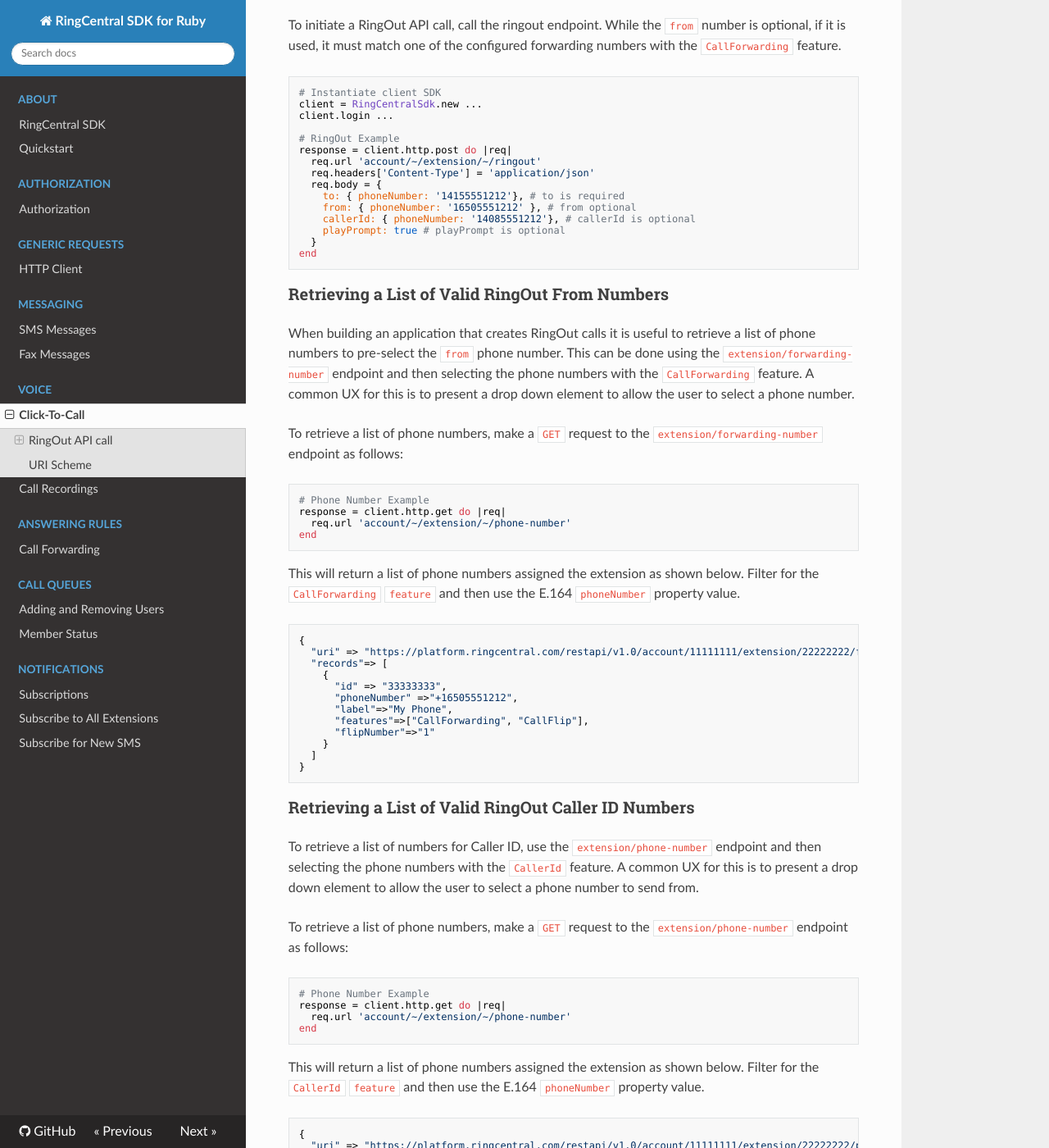
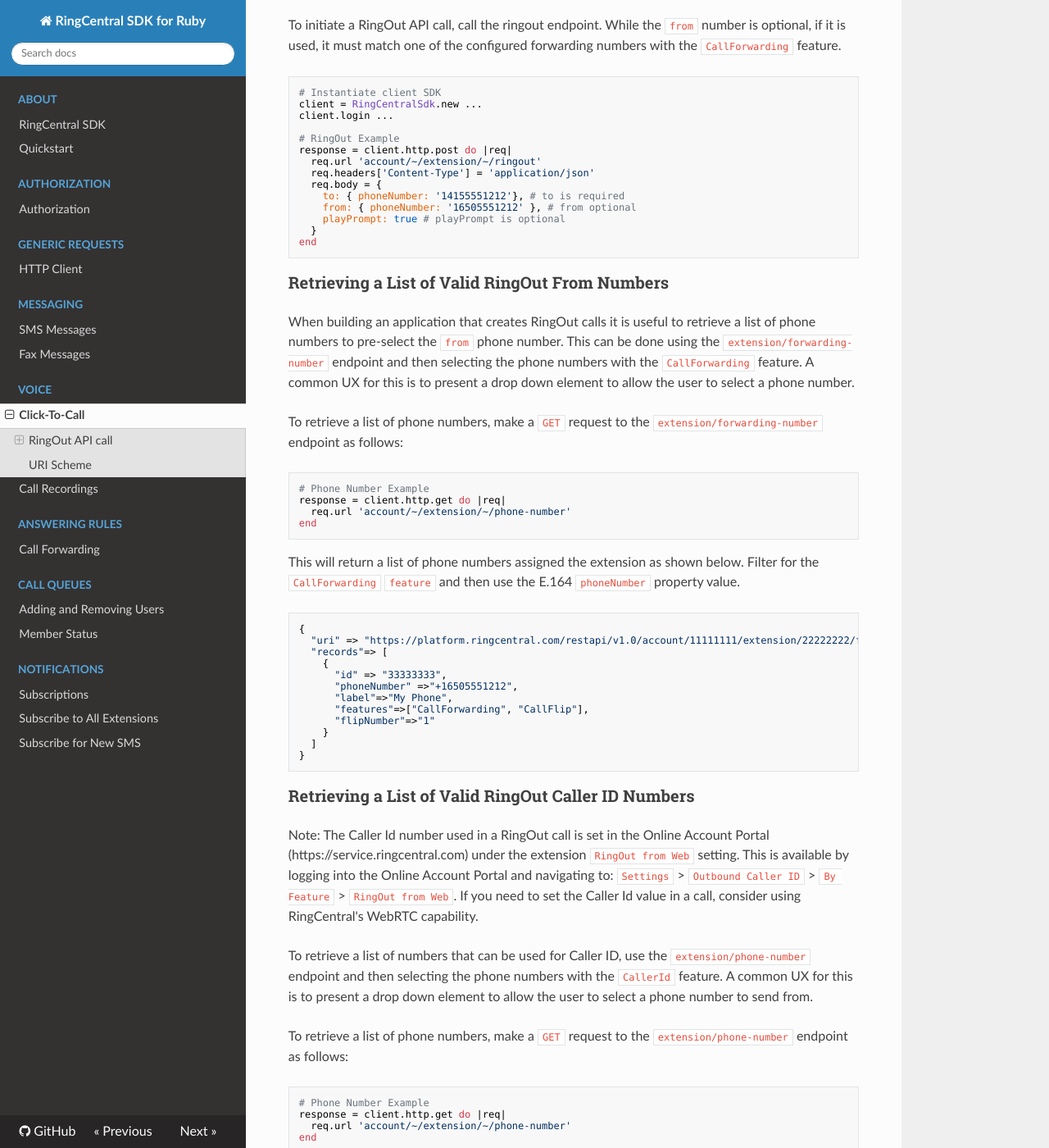
Before and after one commit to grokify/ringcentral-sdk-ruby, an MkDocs documentation site: the page built from docs/usage/voice/Click-To-Call.md, in a window 1280 px wide and 1400 px high, scrolled down 365 px. Shown: the whole window at 82% size. Built offline with MkDocs 1.6.1, drawn with Linux system fonts in a browser that asks for light colours; nearby versions of some CDN libraries; old or Windows-style settings are respelled for this version of MkDocs.

Commit message:
update RingOut docs for Caller ID

```diff
--- a/docs/usage/voice/Click-To-Call.md
+++ b/docs/usage/voice/Click-To-Call.md
@@ -23,7 +23,6 @@
   req.body = {
     to: { phoneNumber: '14155551212'}, # to is required
     from: { phoneNumber: '16505551212' }, # from optional
-    callerId: { phoneNumber: '14085551212'}, # callerId is optional
     playPrompt: true # playPrompt is optional
   }
 end
@@ -61,7 +60,9 @@
 
 ### Retrieving a List of Valid RingOut Caller ID Numbers
 
-To retrieve a list of numbers for Caller ID, use the `extension/phone-number` endpoint and then selecting the phone numbers with the `CallerId` feature. A common UX for this is to present a drop down element to allow the user to select a phone number to send from.
+Note: The Caller Id number used in a RingOut call is set in the Online Account Portal (https://service.ringcentral.com) under the extension `RingOut from Web` setting. This is available by logging into the Online Account Portal and navigating to: `Settings` > `Outbound Caller ID` > `By Feature` > `RingOut from Web`. If you need to set the Caller Id value in a call, consider using RingCentral's WebRTC capability.
+
+To retrieve a list of numbers that can be used for Caller ID, use the `extension/phone-number` endpoint and then selecting the phone numbers with the `CallerId` feature. A common UX for this is to present a drop down element to allow the user to select a phone number to send from.
 
 To retrieve a list of phone numbers, make a `GET` request to the `extension/phone-number` endpoint as follows:
 
```
